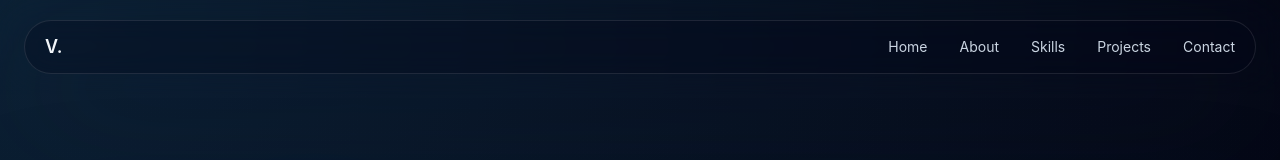
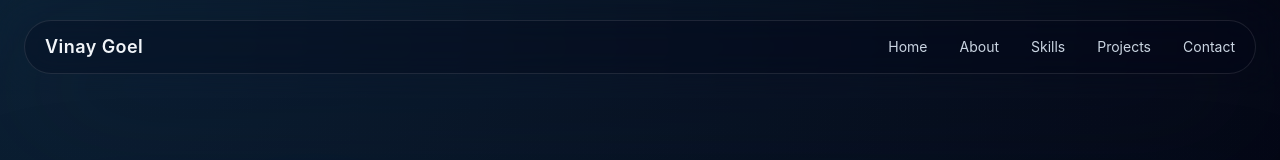
Before and after one commit to VinayGoel000/vinay-portfolio, a React (Vite) app: page / in a window 1280 px wide. Shown: the top 160 px of the page. Built offline with nearby package versions, Linux system fonts and the light colour scheme.

Commit message:
navbar v. to vinay goel correction

```diff
--- a/src/components/Navbar.jsx
+++ b/src/components/Navbar.jsx
@@ -27,8 +27,13 @@ export default function Navbar() {
       className="sticky top-0 z-30 mx-auto w-full max-w-7xl px-6 py-5 backdrop-blur-xl"
     >
       <div className="relative mx-auto flex max-w-7xl items-center justify-between rounded-full border border-white/10 bg-slate-950/30 px-5 py-3 shadow-soft">
-        <a href="#home" className="text-lg font-semibold tracking-wide text-slate-100 transition hover:text-sky-300">
-          V.</a>
+        <motion.a
+          href="#home"
+          whileHover={{ scale: 1.02 }}
+          className="text-base font-semibold tracking-wide text-slate-100 transition duration-300 hover:text-sky-300 hover:shadow-[0_0_18px_rgba(56,189,248,0.25)] sm:text-lg"
+        >
+          Vinay Goel
+        </motion.a>
 
         <nav className="hidden items-center gap-8 md:flex">
           {links.map((link) => (
```
